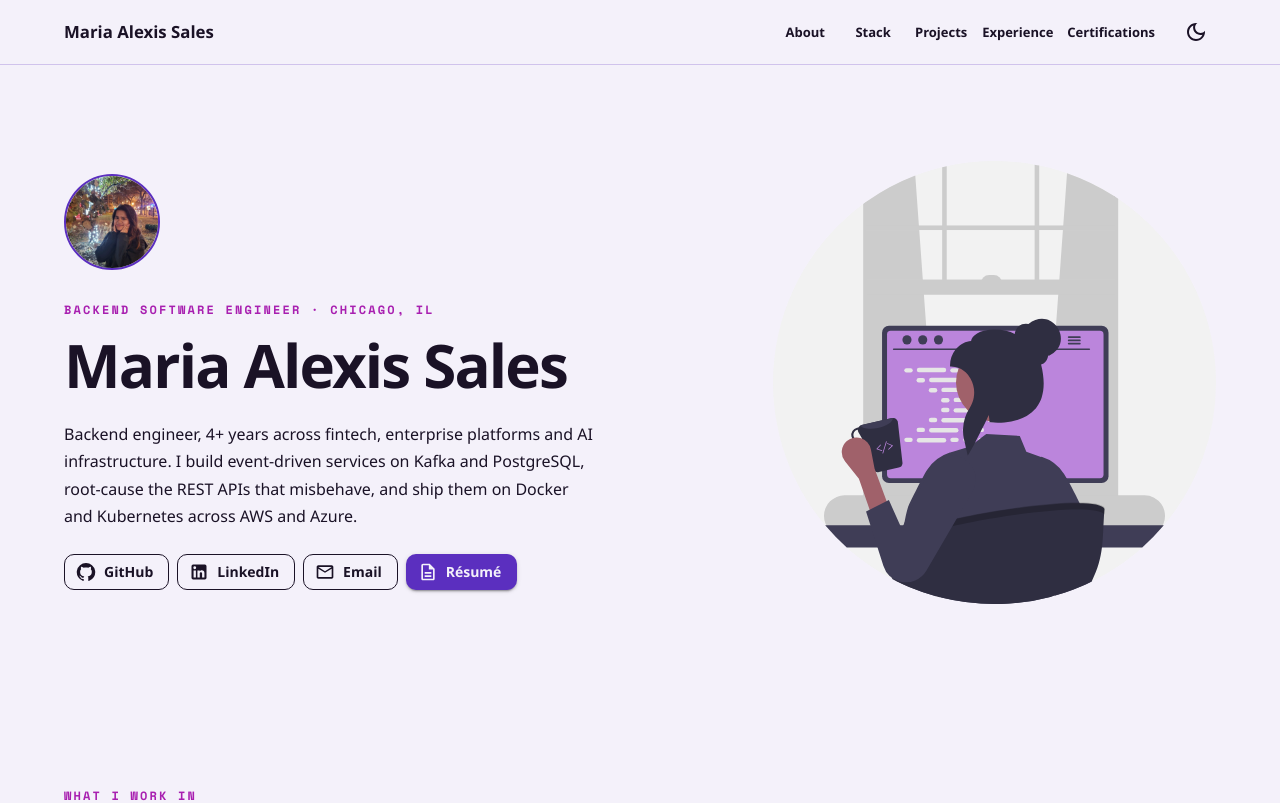
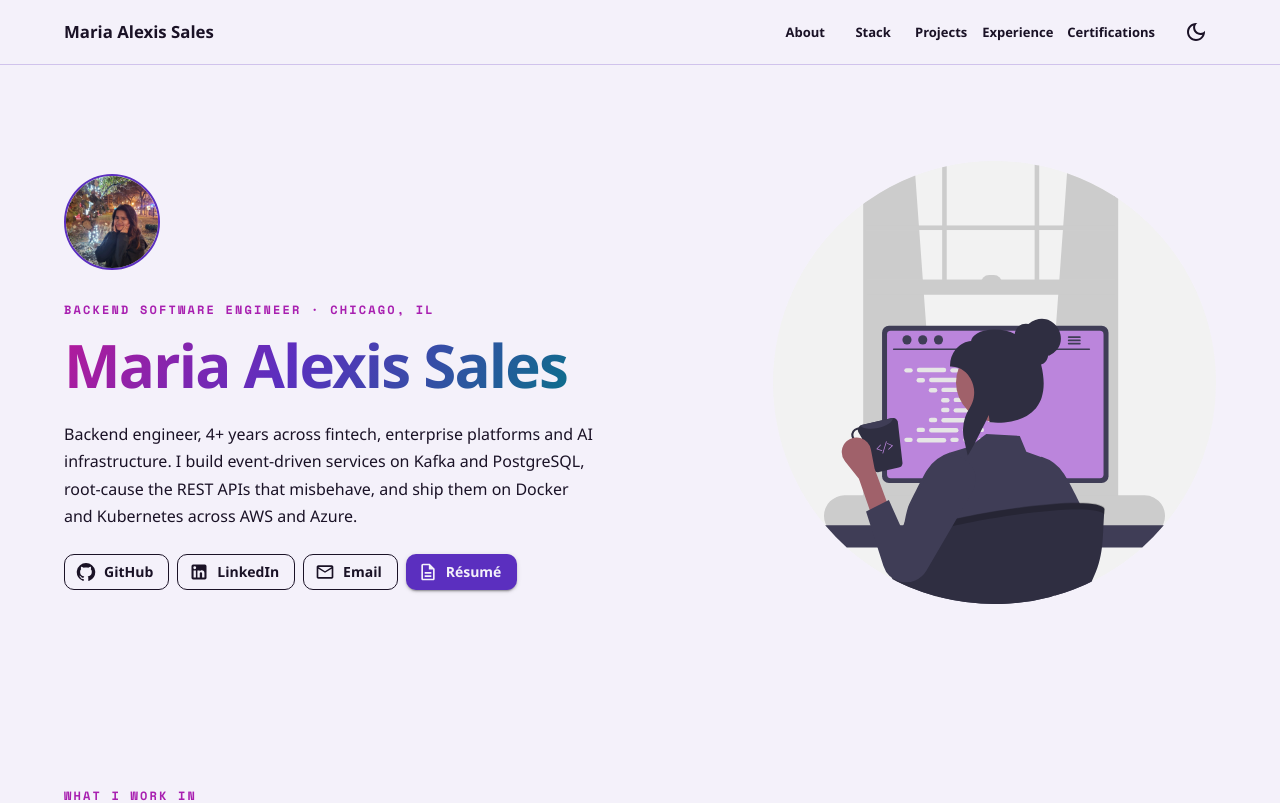
Before and after one commit to mariaalexissales/mariaalexissales.github.io, a React (Vite) app: page / in a window 1280 px wide. Shown: the top 803 px of the page. Built offline with nearby package versions, Linux system fonts and the light colour scheme.

Commit message:
Add gradient text and use it for the hero headline

```diff
--- a/src/components/common/GradientText.tsx
+++ b/src/components/common/GradientText.tsx
@@ -0,0 +1,19 @@
+import { styled } from '@mui/material/styles'
+import Typography from '@mui/material/Typography'
+
+/**
+ * The `@supports` guard matters: `color: transparent` without
+ * `background-clip: text` renders the text invisible, not unstyled.
+ */
+const GradientText = styled(Typography)(({ theme }) => ({
+  display: 'inline-block',
+  backgroundImage: theme.vars.palette.gradient.holo,
+
+  '@supports (background-clip: text) or (-webkit-background-clip: text)': {
+    WebkitBackgroundClip: 'text',
+    backgroundClip: 'text',
+    color: 'transparent',
+  },
+}))
+
+export default GradientText
--- a/src/components/sections/Hero.tsx
+++ b/src/components/sections/Hero.tsx
@@ -5,6 +5,7 @@ import Container from '@mui/material/Container'
 import Grid from '@mui/material/Grid'
 import Stack from '@mui/material/Stack'
 import Typography from '@mui/material/Typography'
+import GradientText from '../common/GradientText'
 import SocialIcon from '../common/SocialIcon'
 import { hero } from '../../data/hero'
 import me from '../../assets/me.jpg'
@@ -31,9 +32,9 @@ export default function Hero() {
                 <Typography variant="overline" color="secondary">
                   {hero.role} · {hero.location}
                 </Typography>
-                <Typography variant="h1" sx={{ fontSize: { xs: '2.5rem', md: '3.75rem' } }}>
+                <GradientText variant="h1" sx={{ fontSize: { xs: '2.5rem', md: '3.75rem' } }}>
                   {hero.name}
-                </Typography>
+                </GradientText>
               </Stack>
 
               <Typography
```
